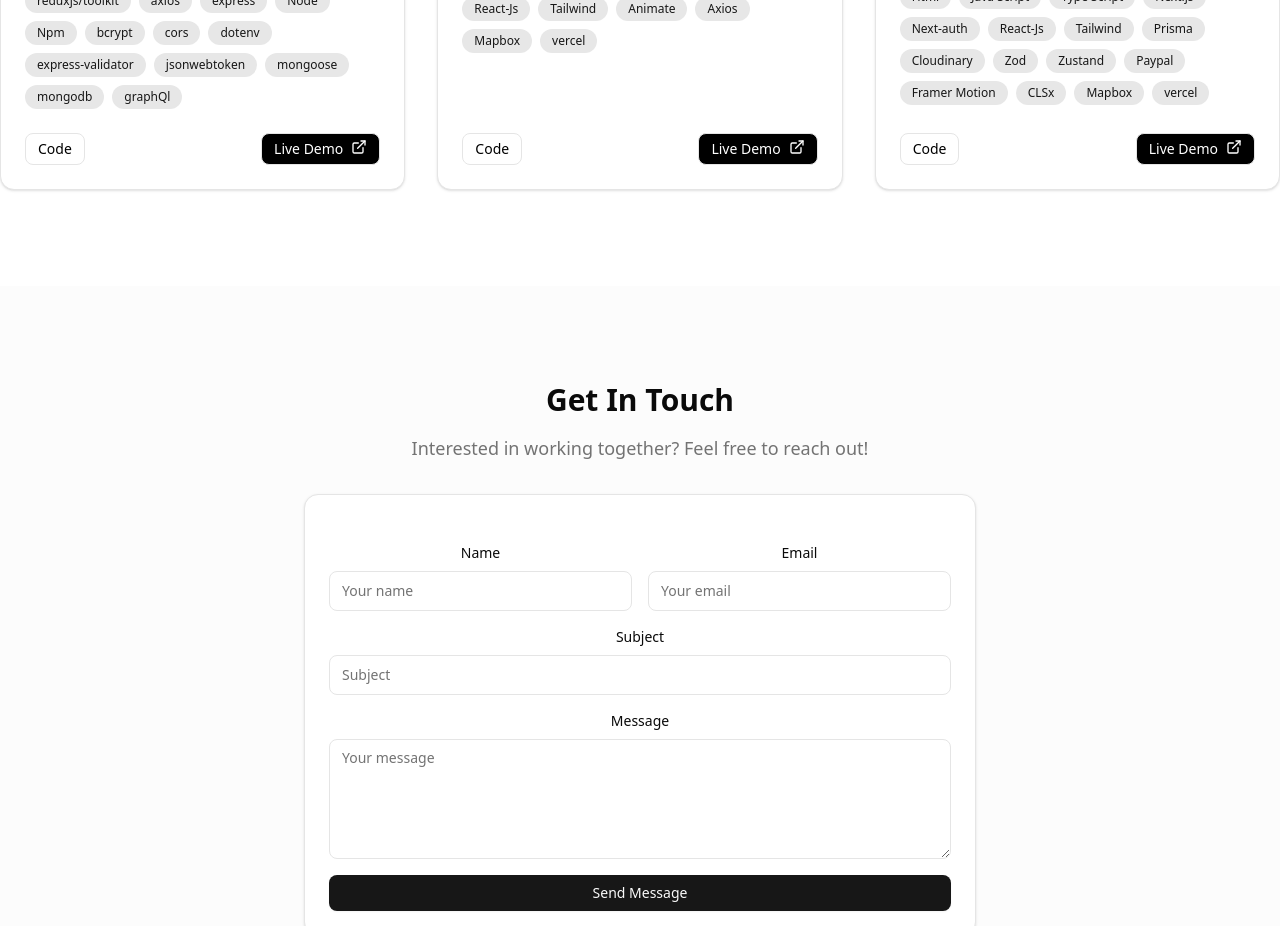
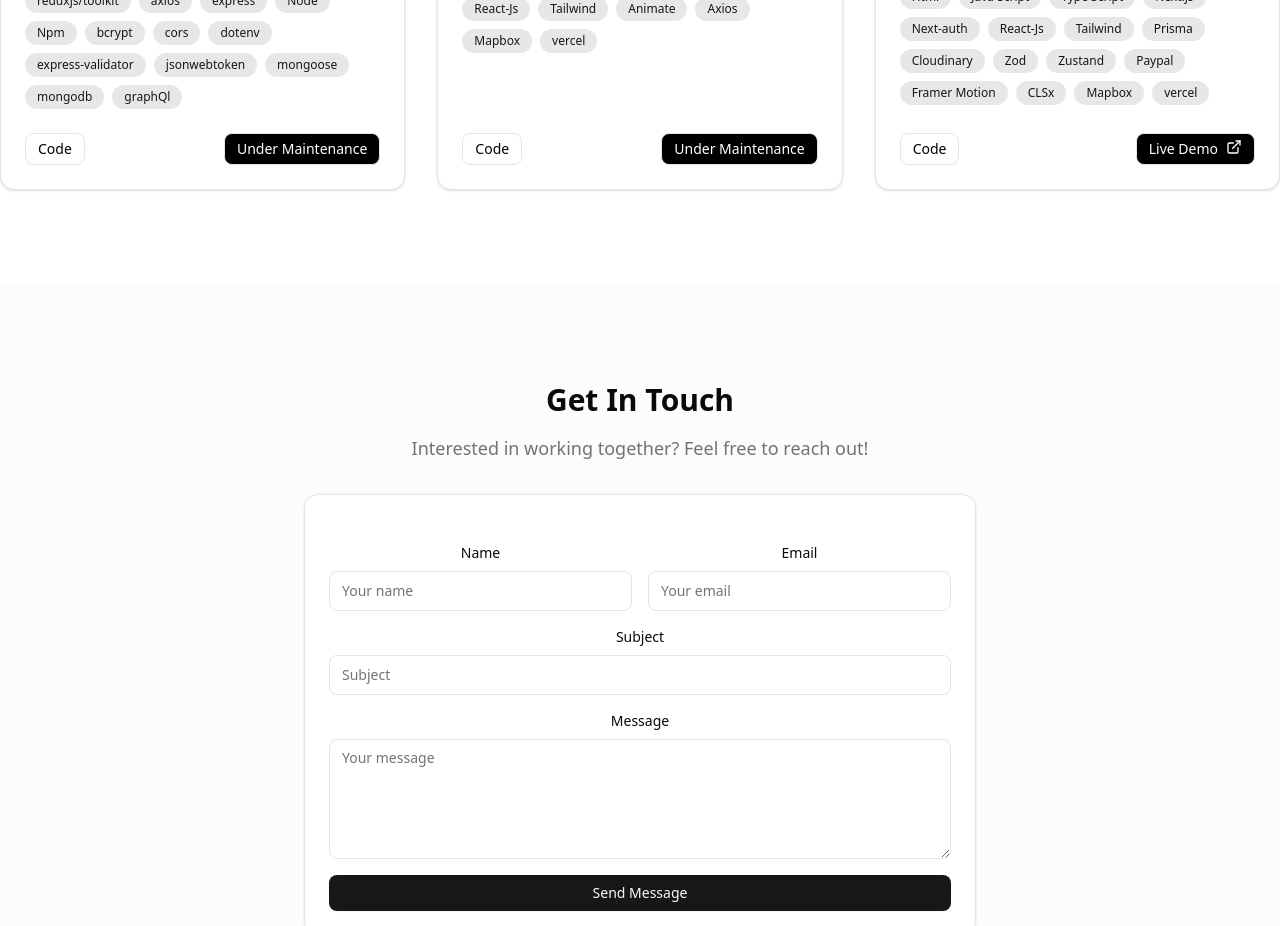
Before and after one commit to mejialaguna/portolio_v2, a Next.js app: page / in a window 1280 px wide. Shown: the part 3580-4506 px from the top of the page. Built offline with nearby package versions, Linux system fonts and the light colour scheme; no server answers.

Commit message:
updating under maintenance sites

```diff
--- a/portfolio.js
+++ b/portfolio.js
@@ -49,6 +49,7 @@ const projects = [
     livePreview: 'https://jlml-portolio.vercel.app/',
     image:
       'https://res.cloudinary.com/jlml/image/upload/v1742056944/portfolio/r2twx2dzd67hcqauxfke.jpg',
+    shouldShow: true,
   },
   {
     name: 'Lil-Tweet',
@@ -79,6 +80,7 @@ const projects = [
     livePreview: 'https://lil-tweet-bbc0fbc55ca8.herokuapp.com/',
     image:
       'https://res.cloudinary.com/jlml/image/upload/v1742020005/portfolio/fq8qokgjn6lzabmrojof.jpg',
+    shouldShow: true,
   },
   {
     name: 'Journey Diary',
@@ -102,6 +104,7 @@ const projects = [
     livePreview: 'https://journal-diary-nine.vercel.app/',
     image:
       'https://res.cloudinary.com/jlml/image/upload/v1742019896/portfolio/vw3o5oe7ubftmb9lesgc.jpg',
+    shouldShow: true,
   },
   {
     name: 'Calendar Agenda',
@@ -135,6 +138,7 @@ const projects = [
     livePreview: 'https://jlml-calendar-app-4b5bf1054f30.herokuapp.com/',
     image:
       'https://res.cloudinary.com/jlml/image/upload/v1742019833/portfolio/czdf2g2gg9amwziq8f8w.jpg',
+    shouldShow: false,
   },
   {
     name: 'Geolocation - Application',
@@ -157,6 +161,7 @@ const projects = [
     livePreview: 'https://geolocation-app-psi.vercel.app/',
     image:
       'https://res.cloudinary.com/jlml/image/upload/v1742019697/portfolio/lph7l2etgvxdfiybqban.jpg',
+    shouldShow: false,
   },
   // {
   //   name: 'Netflix Style - YouTube',
@@ -210,6 +215,7 @@ const projects = [
     livePreview: 'https://shop-with-me-self.vercel.app/',
     image:
       'https://res.cloudinary.com/jlml/image/upload/t_Rounded 4:3/v1742019038/portfolio/dwdz74s2geye8ev6xn2d.png',
+    shouldShow: true,
   },
 ];
 
--- a/src/components/ui/projects.tsx
+++ b/src/components/ui/projects.tsx
@@ -23,27 +23,28 @@ interface ProjectsProps {
     sourceCode: string;
     livePreview: string;
     image: string;
+    shouldShow: boolean;
   }[];
 }
 
 export const Projects = ({ projects }: ProjectsProps) => {
   return (
-    <section className="py-24 justify-items-center">
-      <div className="container">
+    <section className='py-24 justify-items-center'>
+      <div className='container'>
         <motion.div
           initial={{ opacity: 0 }}
           whileInView={{ opacity: 1 }}
           transition={{ duration: 0.8 }}
           viewport={{ once: true }}
-          className="mb-12 text-center"
+          className='mb-12 text-center'
         >
-          <h2 className="text-3xl font-bold">Featured Projects</h2>
-          <p className="mx-auto mt-4 max-w-2xl text-lg text-muted-foreground">
+          <h2 className='text-3xl font-bold'>Featured Projects</h2>
+          <p className='mx-auto mt-4 max-w-2xl text-lg text-muted-foreground'>
             A selection of my recent work
           </p>
         </motion.div>
 
-        <div className="grid gap-8 md:grid-cols-2 lg:grid-cols-3">
+        <div className='grid gap-8 md:grid-cols-2 lg:grid-cols-3'>
           {projects.map((project, index) => (
             <motion.div
               key={index}
@@ -52,14 +53,14 @@ export const Projects = ({ projects }: ProjectsProps) => {
               transition={{ duration: 0.5, delay: index * 0.1 }}
               viewport={{ once: true }}
               whileHover={{ y: -5 }}
-              className="h-full"
+              className='h-full'
             >
-              <Card className="overflow-hidden flex flex-col h-full pt-0 pb-6">
-                <div className="aspect-video overflow-hidden">
+              <Card className='overflow-hidden flex flex-col h-full pt-0 pb-6'>
+                <div className='aspect-video overflow-hidden'>
                   <motion.img
                     src={project.image}
                     alt={project.name}
-                    className="h-full w-full object-cover"
+                    className='h-full w-full object-cover'
                     whileHover={{ scale: 1.05 }}
                     transition={{ duration: 0.3 }}
                   />
@@ -68,38 +69,47 @@ export const Projects = ({ projects }: ProjectsProps) => {
                   <CardTitle>{project.name}</CardTitle>
                   <CardDescription>{project.description}</CardDescription>
                 </CardHeader>
-                <CardContent className="flex-grow">
-                  <div className="flex flex-wrap gap-2">
+                <CardContent className='flex-grow'>
+                  <div className='flex flex-wrap gap-2'>
                     {project.stack.map((tag, i) => (
                       <span
                         key={i}
-                        className="rounded-full bg-primary/10 px-3 py-1 text-xs font-medium text-primary"
+                        className='rounded-full bg-primary/10 px-3 py-1 text-xs font-medium text-primary'
                       >
                         {tag}
                       </span>
                     ))}
                   </div>
                 </CardContent>
-                <CardFooter className="flex justify-between mt-auto">
+                <CardFooter className='flex justify-between mt-auto'>
                   <Link
                     href={project.sourceCode}
-                    target="_blank"
-                    rel="noopener noreferrer"
-                    className="flex flex-row gap-2 cursor-pointer p-[5px_12px]
-                    content-center rounded-md text-black border text-sm"
+                    target='_blank'
+                    rel='noopener noreferrer'
+                    className='flex flex-row gap-2 cursor-pointer p-[5px_12px]
+                    content-center rounded-md text-black border text-sm'
                   >
                     Code
                   </Link>
-                  <Link
-                    href={project.livePreview}
-                    target="_blank"
-                    rel="noopener noreferrer"
-                    className="flex flex-row gap-2 cursor-pointer p-[5px_12px]
-                    content-center rounded-md text-white bg-black border text-sm"
-                  >
-                    Live Demo
-                    <ExternalLink className="h-4 w-4" />
-                  </Link>
+                  {project?.shouldShow ? (
+                    <Link
+                      href={project.livePreview}
+                      target='_blank'
+                      rel='noopener noreferrer'
+                      className='flex flex-row gap-2 cursor-pointer p-[5px_12px]
+                    content-center rounded-md text-white bg-black border text-sm'
+                    >
+                      Live Demo
+                      <ExternalLink className='h-4 w-4' />
+                    </Link>
+                  ) : (
+                    <p
+                      className='flex flex-row gap-2 p-[5px_12px]
+                    content-center rounded-md text-white bg-black border text-sm'
+                    >
+                      Under Maintenance
+                    </p>
+                  )}
                 </CardFooter>
               </Card>
             </motion.div>
```
